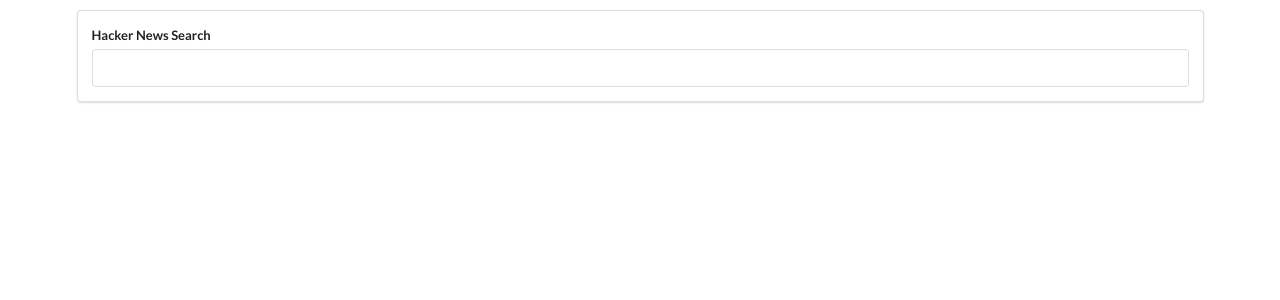
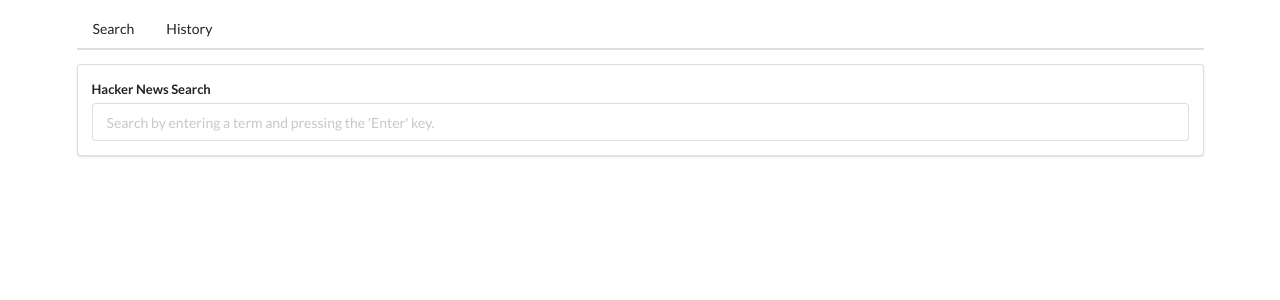
Before and after one commit to benjamind10/hacker-news, a React (Create React App) app: page / in a window 1280 px wide. Shown: the top 300 px of the page. Built offline with nearby package versions, Linux system fonts and the light colour scheme.

Commit message:
Added Navigation and History page to display search results

```diff
--- a/src/App.js
+++ b/src/App.js
@@ -2,6 +2,9 @@
 import axios from 'axios';
 import SearchBar from './components/SearchBar';
 import ResultList from './components/ResultList';
+import History from './components/History';
+import Route from './components/Route';
+import Header from './components/Header';
 
 let history = [];
 
@@ -17,10 +20,17 @@
   };
 
   render() {
+    console.log(this.state.results);
     return (
       <div className="ui container" style={{ marginTop: '10px' }}>
-        <SearchBar onSubmit={this.onSearchSubmit} />
-        <ResultList results={this.state.results} history={history} />
+        <Header />
+        <Route path="/">
+          <SearchBar onSubmit={this.onSearchSubmit} />
+          <ResultList results={this.state.results} history={history} />
+        </Route>
+        <Route path="/history">
+          <History history={history} />
+        </Route>
       </div>
     );
   }
--- /dev/null
+++ b/src/components/Header.js
@@ -0,0 +1,17 @@
+import React from 'react';
+import Link from './Link';
+
+const Header = () => {
+  return (
+    <div className="ui secondary pointing menu">
+      <Link href="/" className="item">
+        Search
+      </Link>
+      <Link href="/history" className="item">
+        History
+      </Link>
+    </div>
+  );
+};
+
+export default Header;
--- /dev/null
+++ b/src/components/History.js
@@ -0,0 +1,15 @@
+import React from 'react';
+
+const History = (props) => {
+  console.log(props.history);
+  const history = props.history.map((story) => {
+    return (
+      <div className="content">
+        <div className="header">{story}</div>
+      </div>
+    );
+  });
+  return <div className="ui celled list">{history}</div>;
+};
+
+export default History;
--- /dev/null
+++ b/src/components/Link.js
@@ -0,0 +1,18 @@
+import React from 'react';
+
+const Link = ({ className, href, children }) => {
+  const onClick = (event) => {
+    event.preventDefault();
+    window.history.pushState({}, '', href);
+
+    const navEvent = new PopStateEvent('popstate');
+    window.dispatchEvent(navEvent);
+  };
+  return (
+    <a onClick={onClick} className={className} href={href}>
+      {children}
+    </a>
+  );
+};
+
+export default Link;
--- a/src/components/ResultList.js
+++ b/src/components/ResultList.js
@@ -1,7 +1,7 @@
 import React from 'react';
 
 const ResultList = (props) => {
-  console.log(props.history);
+  console.log(props.results);
   const results = props.results.map((result) => {
     return (
       <div key={result.objectID} className="item">
--- /dev/null
+++ b/src/components/Route.js
@@ -0,0 +1,19 @@
+import { useEffect, useState } from 'react';
+
+const Route = ({ path, children }) => {
+  const [currentPath, setCurrentPath] = useState(window.location.pathname);
+
+  useEffect(() => {
+    const onLocationChange = () => {
+      setCurrentPath(window.location.pathname);
+    };
+
+    window.addEventListener('popstate', onLocationChange);
+    return () => {
+      window.removeEventListener('popstate', onLocationChange);
+    };
+  }, []);
+  return currentPath === path ? children : null;
+};
+
+export default Route;
--- a/src/components/SearchBar.js
+++ b/src/components/SearchBar.js
@@ -19,6 +19,7 @@
               type="text"
               value={this.state.term}
               onChange={(e) => this.setState({ term: e.target.value })}
+              placeholder="Search by entering a term and pressing the 'Enter' key."
             />
           </div>
         </form>
```
